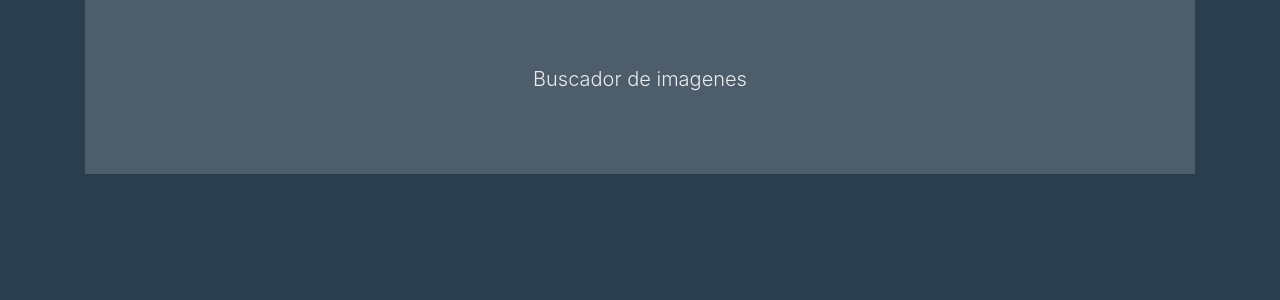
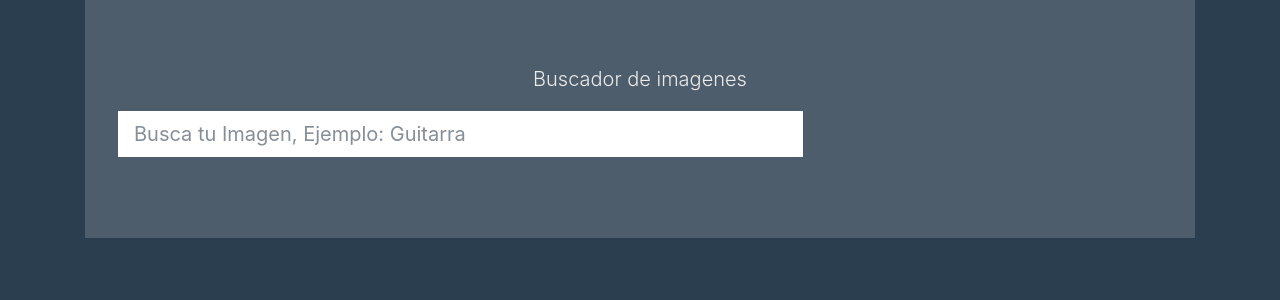
Before and after one commit to vivianachoque/buscador-de-img, a React (Create React App) app: page / in a window 1280 px wide. Shown: the top 300 px of the page. Built offline with nearby package versions, Linux system fonts and the light colour scheme.

Commit message:
Falta exportar el componente Buscador

```diff
--- a/src/App.js
+++ b/src/App.js
@@ -1,8 +1,11 @@
+import Buscador from './componentes/Buscador'
+
 function App() {
   return (
     <div className="app container">
       <div className="jumbotron">
       <p className="lead text-center">Buscador de imagenes</p>
+      <Buscador/>
     </div>
     </div>
   );
```
